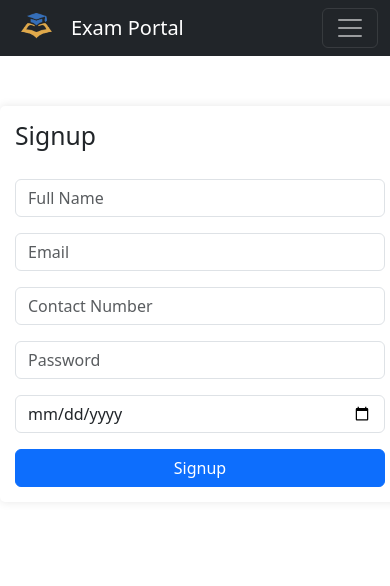
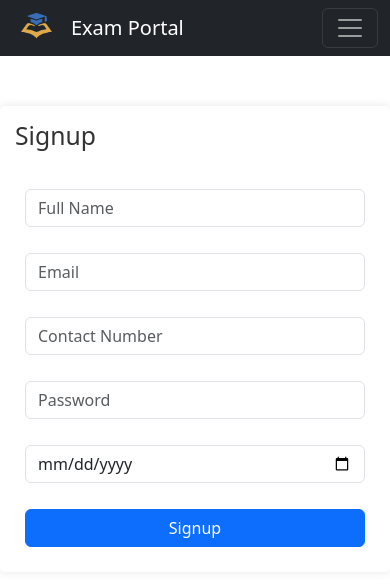
Before and after one commit to Suyash0028/exam-portal-frontend, a React (Vite) app: page /signup in a window 390 px wide. Shown: the top 586 px of the page. Built offline with nearby package versions, Linux system fonts and the light colour scheme.

Commit message:
Updated css and small things

```diff
--- a/src/App.tsx
+++ b/src/App.tsx
@@ -3,7 +3,8 @@ import { AuthProvider } from './Context/AuthContext';
 import { ToastContainer } from 'react-toastify';
 import 'react-toastify/dist/ReactToastify.css';
 import MainApp from './Components/MainApp';
-
+import 'bootstrap/dist/css/bootstrap.min.css'; // Import Bootstrap CSS
+import 'bootstrap/dist/js/bootstrap.bundle.min.js'; // Import Bootstrap JS
 
 const App: React.FC = () => {
   return (
--- a/src/Components/Admin/Questions/QuestionForm.tsx
+++ b/src/Components/Admin/Questions/QuestionForm.tsx
@@ -1,5 +1,6 @@
 import React, { useState, useEffect } from 'react';
 import { Question } from './Questions';
+import { Button } from 'react-bootstrap';
 
 interface QuestionFormProps {
   questionId: string | null;
@@ -70,9 +71,9 @@ const QuestionForm: React.FC<QuestionFormProps> = ({ questionId, closeForm, refr
   };
 
   return (
-    <div className="container ">
-      <h2>{questionId ? 'Edit Question' : 'Add Question'}</h2>
-      <form onSubmit={handleSubmit} className="custom-form">
+    <div className="container">
+      <h2 className='mt-2'>{questionId ? 'Edit Question' : 'Add Question'}</h2>
+      <form onSubmit={handleSubmit} className="custom-form mt-2">
         <div className="form-group">
           <label htmlFor="questionText">Question Text:</label>
           <input
@@ -120,9 +121,13 @@ const QuestionForm: React.FC<QuestionFormProps> = ({ questionId, closeForm, refr
             onChange={handleChange}
           ></textarea>
         </div>
-        <button type="submit" className="btn btn-primary">
+        <Button variant="primary" type="submit">
           {questionId ? 'Save Changes' : 'Add Question'}
-        </button>
+        </Button>
+        &nbsp;&nbsp;&nbsp;&nbsp;
+        <Button variant="danger" onClick={closeForm} className="ml-2">
+          Close Form
+        </Button>
       </form>
     </div>
   );
--- a/src/Components/Admin/Questions/QuestionList.tsx
+++ b/src/Components/Admin/Questions/QuestionList.tsx
@@ -51,7 +51,7 @@ const QuestionList: React.FC<QuestionListProps> = ({ questions, onDelete, onEdit
 
   return (
     <div>
-      <Button variant="primary" className="mt-3" onClick={handleAddClick}>
+      <Button variant="primary" className="m-3" onClick={handleAddClick}>
         Add New Question
       </Button>
       {isFormVisible && (
--- a/src/index.css
+++ b/src/index.css
@@ -4,8 +4,8 @@
   font-weight: 400;
 
   color-scheme: light dark;
-  color: rgba(255, 255, 255, 0.87);
-  background-color: #242424;
+  color: #213547;
+  background-color: #ffffff;
 
   font-synthesis: none;
   text-rendering: optimizeLegibility;
@@ -13,11 +13,18 @@
   -moz-osx-font-smoothing: grayscale;
 }
 
+body {
+  background-color: #ffffff; /* Ensure the body background is white */
+  margin: 0;
+  padding: 0;
+}
+
 a {
   font-weight: 500;
   color: #646cff;
   text-decoration: inherit;
 }
+
 a:hover {
   color: #535bf2;
 }
@@ -37,6 +44,7 @@ button {
   background-color: #1a1a1a;
   cursor: pointer;
   transition: border-color 0.25s;
+  color: white;
 }
 
 /* src/Login.css */
@@ -51,7 +59,6 @@ button {
   display: flex;
   flex-direction: column;
   gap: 20px;
-
 }
 
 h2 {
@@ -80,9 +87,11 @@ input {
 .bg-success {
   background-color: #28a745 !important;
 }
+
 .bg-danger {
   background-color: #dc3545 !important;
 }
+
 .text-white {
   color: #fff !important;
 }
@@ -96,15 +105,16 @@ input {
   margin-bottom: 10px;
 }
 
-
 @media (prefers-color-scheme: light) {
   :root {
     color: #213547;
     background-color: #ffffff;
   }
+
   a:hover {
     color: #747bff;
   }
+
   button {
     background-color: #f9f9f9;
   }
@@ -115,5 +125,10 @@ input {
   .custom-container {
     margin-top: 50px; /* Adjust margin-top for smaller screens */
     padding: 15px; /* Reduce padding */
+    width: auto; /* Adjust width for smaller screens */
+  }
+
+  form {
+    padding: 10px;
   }
 }
```
